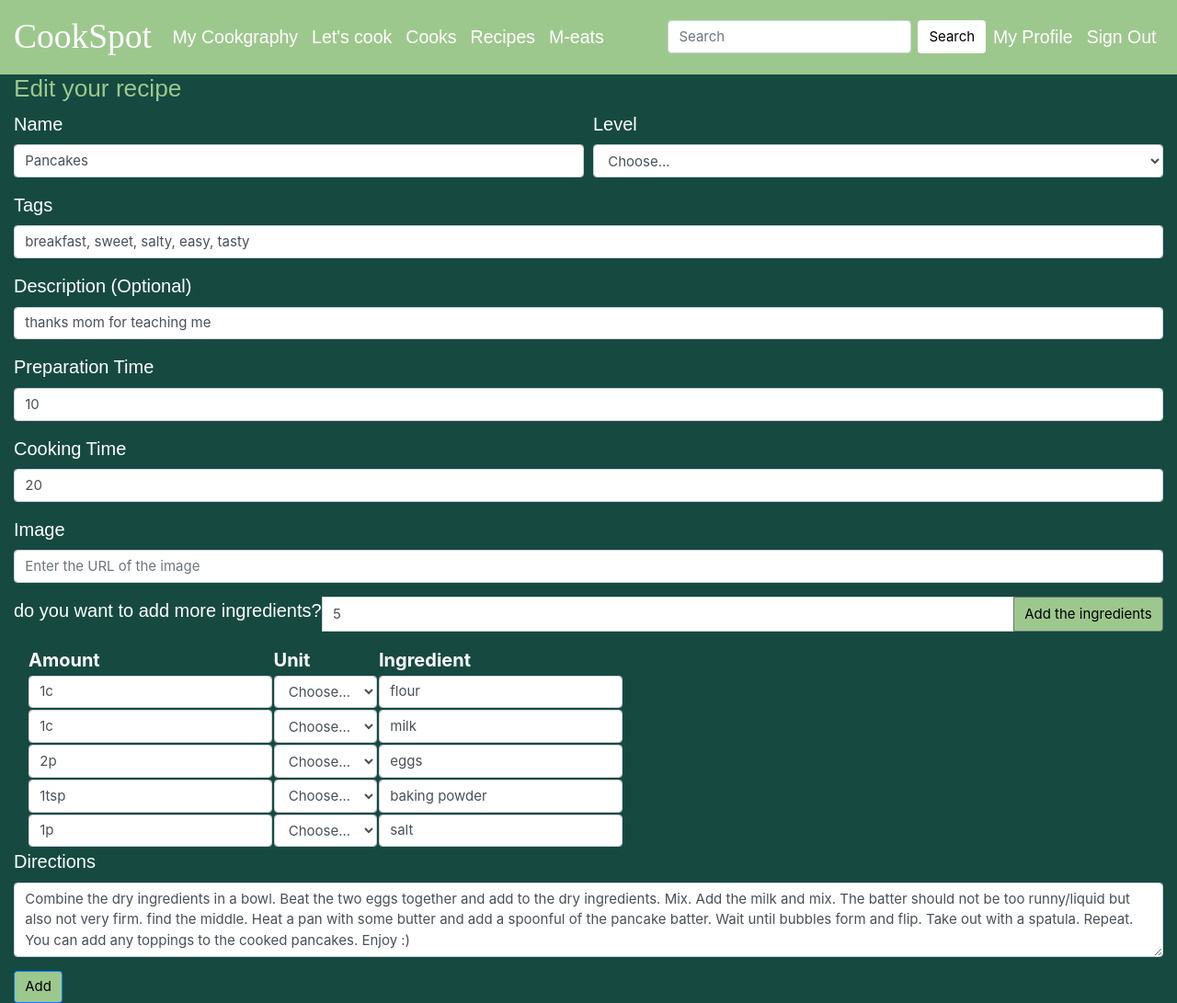
After one commit to Luweren/CookSpot, a Django app: a page that uses cookproject/templates/index.html in a window 1280 px wide. The commit adds this page. Shown: the whole page at 92% size. Run offline with Django 3.2, Linux system fonts and the light colour scheme; a user stored in the database is signed in; data comes from the database, SQL or seed files in the repository; both versions use the stored data as it was after the commit; parts of the project's set-up code (start-up, migrations or seed data) failed here and were passed over; some libraries are stand-ins or nearby versions.

Commit message:
recipe can be edited except tags & ingredients

```diff
--- a/cookproject/CookSpot/models.py
+++ b/cookproject/CookSpot/models.py
@@ -53,7 +53,6 @@ class Recipe(models.Model):
     preparationtime = models.CharField(max_length=254)
     cookingtime = models.CharField(max_length=254)
     instructions = models.TextField()
-
     def __str__(self):
         return self.name
 
--- a/cookproject/CookSpot/urls.py
+++ b/cookproject/CookSpot/urls.py
@@ -30,5 +30,7 @@ urlpatterns = [
     path('editUserDetails', views.editUserDetails, name="editUserDetails"),
     path("<int:id>/addtofav/<str:ur>", views.add_to_fav, name="addtofav"),
     path('<id>/delete', delete_view, name='delete_fav'),
-    path("recipe_delete/<int:rec_id>", recipe_delete, name='recipe_delete')
+    path("recipe_delete/<int:rec_id>", recipe_delete, name='recipe_delete'),
+    path("editRecipe/<str:Recipe_name>", views.edit_recipe, name='edit_recipe'),
+    path("editRecipe/<str:Recipe_name>/post",views.edit_recipe_post, name='edit_recipe_post')
 ]
--- a/cookproject/CookSpot/views.py
+++ b/cookproject/CookSpot/views.py
@@ -322,3 +322,31 @@ def editUserDetails(request):
         user.save()
         return render(request, "user.html", {'user': user})
     return render(request, "user.html", {'user': user})
+
+@login_required()
+def edit_recipe(request, Recipe_name):
+    recipe = Recipe.objects.get(name = Recipe_name)
+    return render(request, "editRecipe.html", {'recipe': recipe})
+@login_required()
+def edit_recipe_post(request, Recipe_name):
+    recipe = Recipe.objects.get(name = Recipe_name)
+    if request.method == "POST":
+        if (request.POST['recipename']):
+            recipe.name = request.POST['recipename']
+        if (request.POST['description']):
+            recipe.description = request.POST['description']
+        if (request.POST['tags']):
+            recipe.last_name = request.POST['tags']
+        if (request.POST['difficulty']):
+            recipe.email = request.POST['difficulty']
+        if (request.POST['preparationtime']):
+            recipe.email = request.POST['preparationtime']
+        if (request.POST['cookingtime']):
+            recipe.email = request.POST['cookingtime']
+        if (request.POST['image']):
+            recipe.image = request.POST['image']
+        if (request.POST['instructions']):
+            recipe.instructions = request.POST['instructions']
+        recipe.save()
+        return render(request, "recipe.html", {'recipe': recipe})
+    return render(request, "recipe.html", {'recipe': recipe})
--- /dev/null
+++ b/cookproject/templates/editRecipe.html
@@ -0,0 +1,156 @@
+{% extends "index.html" %}
+{% block css %}
+  <style>
+    label {
+      color: white;
+      font-size: 20px;
+    }
+    h2, label{font-family: 'Barlow Condensed', sans-serif;}
+    th {
+      color: white;
+      font-size: 20px;
+
+    }
+  </style>
+{% endblock css %}
+{% block title %} Edit recipe {% endblock%}
+{% block content %}
+<h3>Edit your recipe</h3>
+<form action="{% url 'web:edit_recipe_post' recipe.name %}" method="POST" enctype="multipart/form-data">{% csrf_token %}
+    <input name="username" value="{{user.username}}" hidden/>
+    <div class="form-row">
+      <div class="form-group col-md-6">
+        <label for="recipeName">Name</label>
+        <input required type="text" value="{{recipe.name}}" class="form-control" id="recipeName" placeholder="Name" name="recipename">
+      </div>
+      <div class="form-group col-md-6">
+        <label for="recipeLevel">Level</label>
+        <select id="recipeLevel" value="{{recipe.difficulty}}" class="form-control" name="difficulty">
+          <option value="none"  selected>Choose...</option>
+          <option value="None" >Anyone can do it</option>
+          <option value="Easy" >Beginner</option>
+          <option value="Intermediate" >Intermediate</option>
+          <option value="Difficult" >Difficult</option>
+          <option value="Professional" >Professional</option>
+        </select>
+      </div>
+    </div>
+    <div class="form-group">
+      <label for="recipeTags">Tags</label>
+      <input type="text" class="form-control" id="recipeTags" name="tags" value="{{recipe.tags}}"
+        placeholder="Enter your tags separated by commas. Example: 'chocolate, birthday cake, frosting' ">
+    </div>
+    <div class="form-group">
+      <label for="inputAddress2">Description (Optional) </label>
+      <input type="text" class="form-control" id="inputAddress2" name="description" value="{{recipe.description}}"
+        placeholder="Write something about the dish, history etc.">
+    </div>
+    <div class="form-group">
+      <label for="inputAddress3">Preparation Time</label>
+      <input type="text" value="{{recipe.preparationtime}}" class="form-control" id="inputAddress3" name="preparationtime"
+        placeholder="Preparation Time">
+    </div>
+    <div class="form-group">
+      <label for="inputAddress4">Cooking Time</label>
+      <input type="text" value="{{recipe.cookingtime}}" class="form-control" id="inputAddress4" name="cookingtime"
+        placeholder="Time Required to Cook">
+    </div>
+    <div class="form-group">
+      <label for="inputAddress5">Image</label>
+      <input type="url" alt="here goes picture" placeholder="Enter the URL of the image" class="form-control" id="inputAddress5" name="image" pattern="https://.*">
+    </div>
+
+
+    <div class="input-group mb-3">
+      <label for="ingredientsNumber">do you want to add more ingredients?</label>
+      <input type="number" class="form-control" id="ingredientsNumber" value="{{recipe.ingredients_set.all|length }}">
+      <div class="input-group-append">
+        <button class="btn btn-outline-secondary" type="button" onclick="ingredients()">Add the ingredients</button>
+      </div>
+    </div>
+
+    <div class="form-inline">
+      <div class="form-group col-md-6">
+        <div id="ingredientsTable">
+            <table>
+                <thead>
+                  <tr>
+                    <th scope="col">Amount</th>
+                    <th scope="col">Unit</th>
+                    <th scope="col">Ingredient</th>
+                  </tr>
+                </thead>
+                <tbody id="ingredientsBody">
+                    {% for Ingredients in recipe.ingredients_set.all %}
+                    <tr>
+                        <td><label for="ingredientAmount"></label>
+                        <input type="text" value="{{Ingredients.amount}}" class="form-control" id="ingredientAmount" name="ingredientamount[]"  placeholder="Amount for 4 People">
+                      </td>
+                      <td>
+                        <label for="ingredientMeasurement"></label>
+                        <select id="ingredientMeasurement" class="form-control" name="ingredientmeasurement[]">
+                          <option selected>Choose...</option>
+                          <option value="g">g</option>
+                          <option value="lb">lb</option>
+                          <option value="oz">oz</option>
+                          <option value="p">p</option>
+                          <option value="c">c</option>
+                          <option value="ml">ml</option>
+                          <option value="tsp">tsp</option>
+                          <option value="Tbsp">Tbsp</option>
+
+                        </select>
+                      </td>
+                      <td><label for="ingredientName"></label>
+                        <input type="text" class="form-control" id="ingredientName"  name="ingredientname[]" value="{{Ingredients.name}}">
+                      </td>
+                    </tr>
+
+                    {% endfor %}
+                </tbody>
+              </table>
+        </div>
+
+
+      </div>
+    </div>
+    <div class="form-group">
+      <label for="recipeDirections">Directions</label>
+      <textarea class="form-control" value="{{recipe.instructions}}" name="instructions" id="recipeDirections" rows="3">{{recipe.instructions}}</textarea>
+    </div>
+    <button type="submit" class="btn btn-primary">Add</button>
+  </form>
+  <script>
+    function ingredients() {
+      var val = document.getElementById("ingredientsNumber").value;
+      if(val) {
+
+        for(i=0;i<parseInt(val);i++){
+          document.getElementById("ingredientsBody").innerHTML +=
+          `<td><label for="ingredientAmount"></label>
+            <input type="text" class="form-control" id="ingredientAmount" name="ingredientamount[]"  placeholder="Amount for 4 People">
+          </td>
+          <td>
+            <label for="ingredientMeasurement"></label>
+            <select id="ingredientMeasurement" class="form-control" name="ingredientmeasurement[]">
+              <option selected>Choose...</option>
+              <option value="g">g</option>
+              <option value="lb">lb</option>
+              <option value="oz">oz</option>
+              <option value="p">p</option>
+              <option value="c">c</option>
+              <option value="ml">ml</option>
+              <option value="tsp">tsp</option>
+              <option value="Tbsp">Tbsp</option>
+
+            </select>
+          </td>
+          <td><label for="ingredientName"></label>
+            <input type="text" class="form-control" id="ingredientName"  name="ingredientname[]">
+          </td>`
+        }
+
+      }
+  }
+  </script>
+{% endblock %}
--- a/cookproject/templates/index.html
+++ b/cookproject/templates/index.html
@@ -113,7 +113,8 @@
             {% block content %}{% endblock %}
         </div>
 
-
+        {% block js %}
+        {% endblock %}
 
     </body>
 
```
Also changed, not shown: cookproject/templates/recipe.html (+12 -3 lines), cookproject/CookSpot/migrations/0026_recipe_ingredients_amount.py (added), cookproject/CookSpot/migrations/0027_remove_recipe_ingredients_amount.py (added), cookproject/db.sqlite3.
